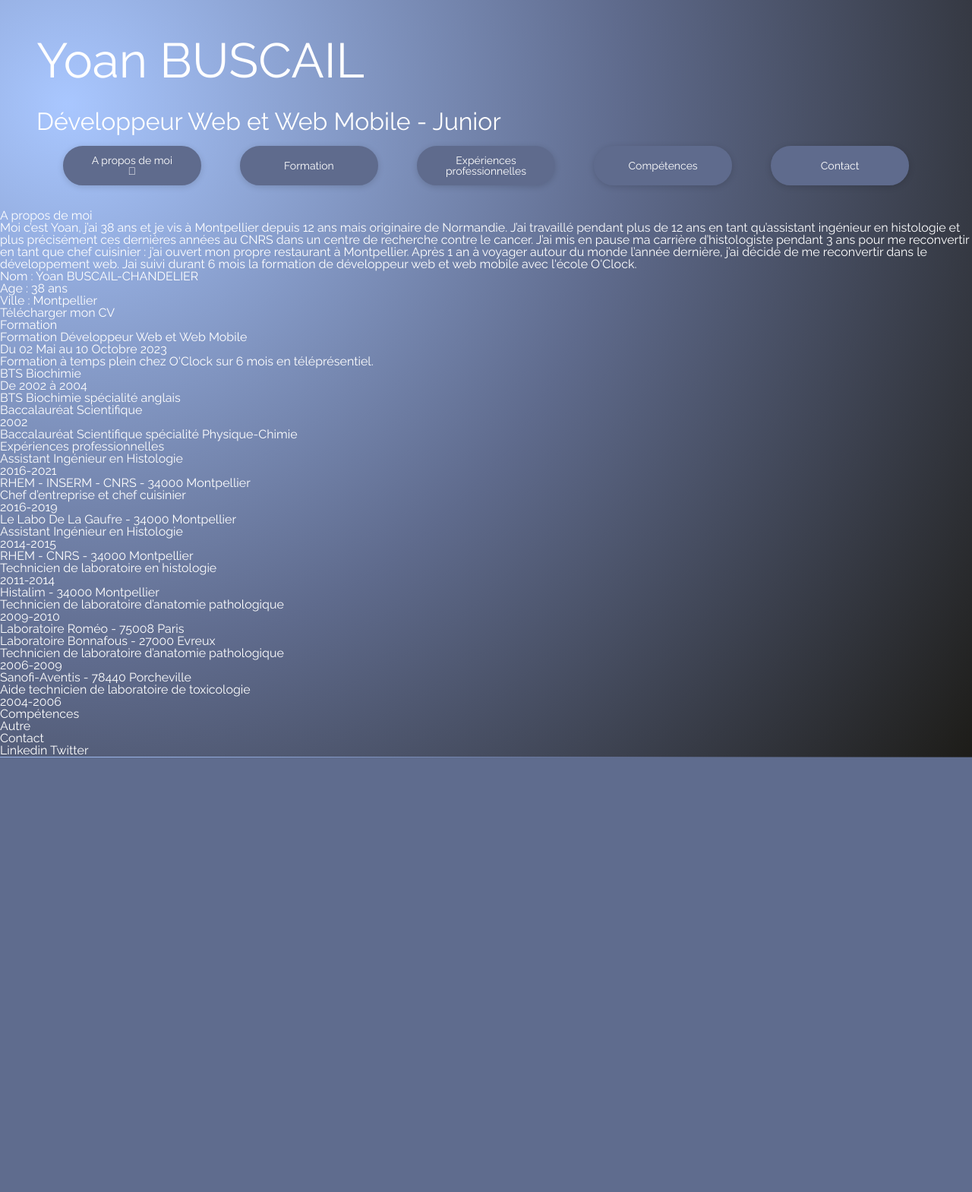
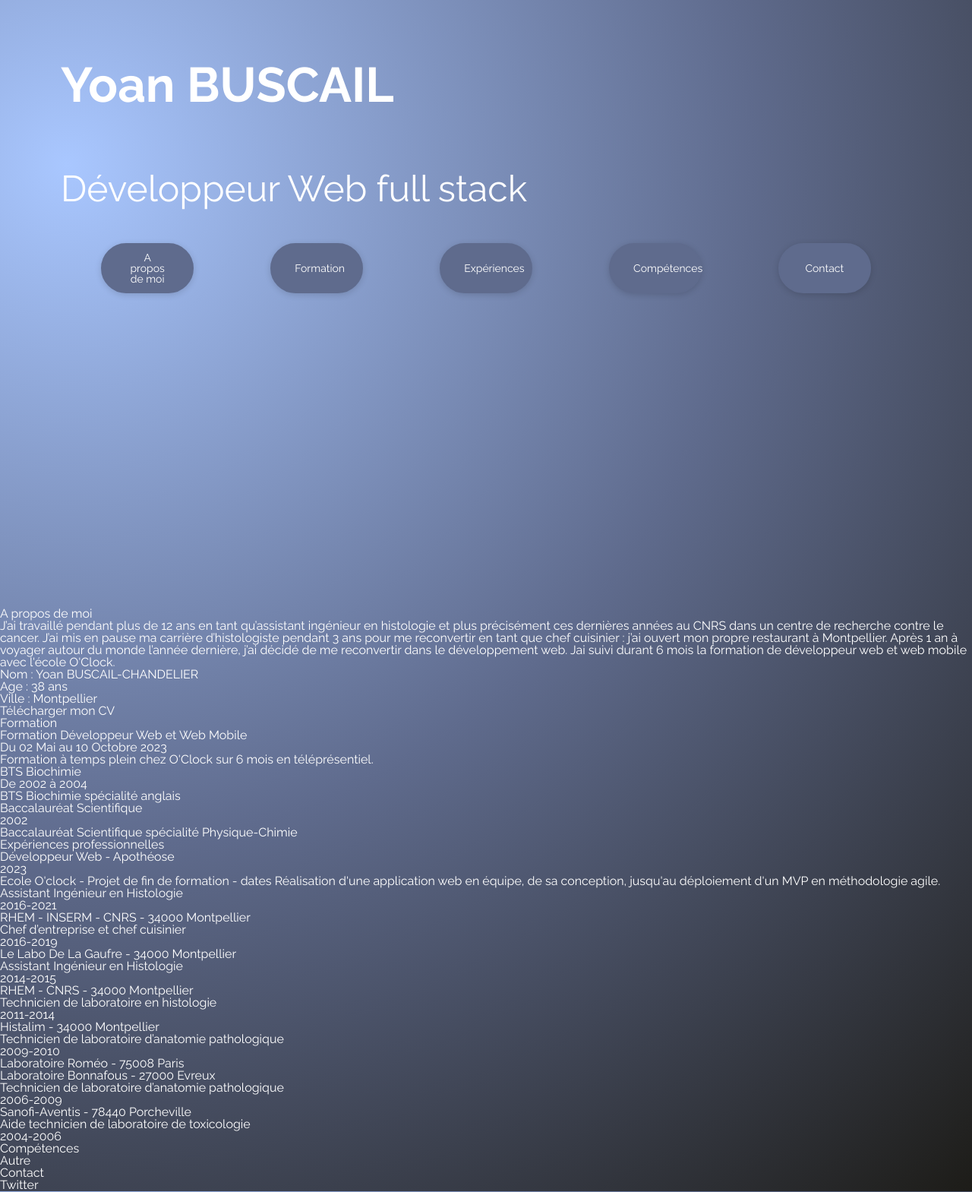
Before and after one commit to YoanBuscail/YoanBuscail.github.io, a PHP site: page / in a window 1280 px wide. Shown: the whole page at 76% size. Before the commit the page ends 997 px from the top, so only its background shows below. Run offline with PHP 8.4, Linux system fonts and the light colour scheme; some libraries are stand-ins or nearby versions.

Commit message:
ajout du cadre linkedin

```diff
--- a/css/style.css
+++ b/css/style.css
@@ -2,21 +2,68 @@ body {
     background-image: radial-gradient(circle at 6.87% 13.81%, #a9c7ff 0, #5f6b8d 50%, #1d1c18 100%);
     color: white;
     font-family: 'Raleway', sans-serif;
+
 }
 
 header {
     padding: 2rem;
+    height: 100vh;
 }
 
 h1 {
     font-size: 4rem;
-    padding: 1rem;
+    padding: 3rem;
+    font-weight: bold;
 }
 
 #metier {
-    font-size: 2rem;
-    padding: 1rem;
+    font-size: 3rem;
+    padding: 3rem;
+    padding-top: 2rem;
 }
+
+.tracking-in-expand {
+	-webkit-animation: tracking-in-expand 0.7s cubic-bezier(0.215, 0.610, 0.355, 1.000) both;
+	animation: tracking-in-expand 0.7s cubic-bezier(0.215, 0.610, 0.355, 1.000) both;
+}
+
+/* ----------------------------------------------
+ * Generated by Animista on 2023-6-12 14:22:48
+ * Licensed under FreeBSD License.
+ * See http://animista.net/license for more info.
+ * w: http://animista.net, t: @cssanimista
+ * ---------------------------------------------- */
+
+/**
+ * ----------------------------------------
+ * animation tracking-in-expand
+ * ----------------------------------------
+ */
+ @-webkit-keyframes tracking-in-expand {
+    0% {
+      letter-spacing: -0.5em;
+      opacity: 0;
+    }
+    40% {
+      opacity: 0.6;
+    }
+    100% {
+      opacity: 1;
+    }
+  }
+  @keyframes tracking-in-expand {
+    0% {
+      letter-spacing: -0.5em;
+      opacity: 0;
+    }
+    40% {
+      opacity: 0.6;
+    }
+    100% {
+      opacity: 1;
+    }
+  }
+
 
 .navBar {
     display: flex;
@@ -24,7 +71,7 @@ h1 {
 }
 
 .navBar__link {
-    width: 15%;
+    width: 10%;
     font-size: 14px;
     background-color: #5f6b8d;
     padding: 10px 30px;
@@ -38,13 +85,17 @@ h1 {
     cursor: pointer;
     text-align: center;
     justify-content: space-around;
-    }
+}
 
 .navBar__link:hover{
     transition : 1212ms;
     padding: 10px 36px;
-    transform : translateY(-10px);
+    transform : translateY(-5px);
     background-color: #fff;
     color: #5f6b8d;
     border: solid 2px #5f6b8d;
 }
+
+.LI-profile-badge{
+    text-align: center;
+}
--- a/index.html
+++ b/index.html
@@ -14,12 +14,12 @@
 <body>
     <header>
         <h1>Yoan BUSCAIL</h1>
-        <p id="metier">Développeur Web et Web Mobile - Junior</p>
+        <p class="tracking-in-expand" id="metier">Développeur Web full stack</p>
         <nav>
             <ul class="navBar">
-                <li class="navBar__link">A propos de moi &#xF4D3;</li>
+                <li class="navBar__link">A propos de moi</li>
                 <li class="navBar__link">Formation</li>
-                <li class="navBar__link">Expériences professionnelles</li>
+                <li class="navBar__link">Expériences</li>
                 <li class="navBar__link">Compétences</li>
                 <li class="navBar__link">Contact</li>
             </ul>
@@ -30,7 +30,6 @@
         <section class="A-propos-de-moi">
             <h2>A propos de moi</h2>
             <article>
-                Moi c’est Yoan, j’ai 38 ans et je vis à Montpellier depuis 12 ans mais originaire de Normandie.
                 J’ai travaillé pendant plus de 12 ans en tant qu’assistant ingénieur en histologie et plus précisément ces dernières années au CNRS dans un centre de recherche contre le cancer.
                 J’ai mis en pause ma carrière d’histologiste pendant 3 ans pour me reconvertir en tant que chef cuisinier : j’ai ouvert mon propre restaurant à Montpellier.
                 Après 1 an à voyager autour du monde l’année dernière, j’ai décidé de me reconvertir dans le développement web. Jai suivi durant 6 mois la formation de développeur web et web mobile avec l'école O'Clock.
@@ -40,7 +39,7 @@
                 <li>Age : 38 ans</li>
                 <li>Ville : Montpellier</li>
             </ul>
-            <aside><a href="#">Télécharger mon CV</a></aside>
+            <a href="#">Télécharger mon CV</a>
         </section>
         <section class="Formation">
             <h2>Formation</h2>
@@ -65,6 +64,13 @@
         <section>
             <h2>Expériences professionnelles</h2>
             <ul>
+                <li>
+                    <h3>Développeur Web - Apothéose</h3>
+                    <time datetime="2023">2023</time>
+                    <p>Ecole O'clock - Projet  de fin de formation - dates
+                    Réalisation d'une application web en équipe, de sa conception, jusqu'au déploiement d'un MVP en méthodologie agile.
+                    </p>
+                </li>
                 <li>
                     <h3>Assistant Ingénieur en Histologie</h3>
                     <time datetime="2016 to 2021">2016-2021</time>
@@ -115,9 +121,9 @@
         </section>
         <section class="Contact">
             <h2>Contact</h2>
-            <a href="Linkedin">Linkedin</a>
+            <script src="https://platform.linkedin.com/badges/js/profile.js" async defer type="text/javascript"></script>
+            <div class="badge-base LI-profile-badge" data-locale="fr_FR" data-size="medium" data-theme="light" data-type="VERTICAL" data-vanity="yoan-buscail-1aa521205" data-version="v1"><a class="badge-base__link LI-simple-link" href="https://fr.linkedin.com/in/yoan-buscail-1aa521205?trk=profile-badge"></a></div>
             <a href="Twitter">Twitter</a>
-
         </section>
     </main>
 </body>
```
